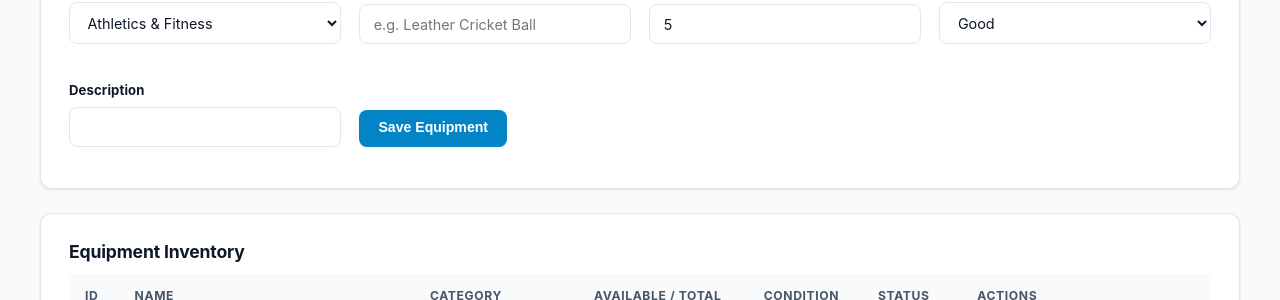
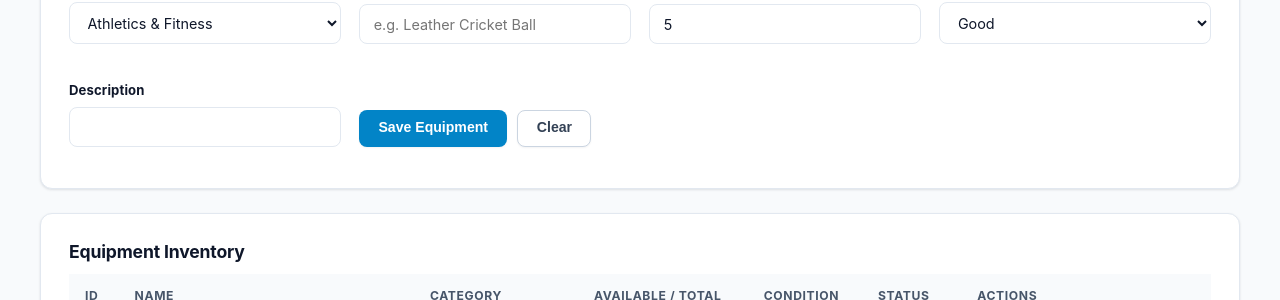
Before and after one commit to 2023ict104/University-Sports-Facility-Equipment-Booking-System, a PHP site: page /admin/manage_equipment.php in a window 1280 px wide. Shown: the part 241-541 px from the top of the page. Run offline with PHP 8.4, Linux system fonts and the light colour scheme; a user stored in the database is signed in; data comes from the database, SQL or seed files in the repository.

Commit message:
Add clear button to equipment management form

```diff
--- a/admin/manage_equipment.php
+++ b/admin/manage_equipment.php
@@ -92,6 +92,7 @@ require_once __DIR__ . '/../includes/header.php';
         </div>
         <div class="form-group" style="display:flex; align-items:flex-end; gap:10px;">
             <button type="submit" class="btn">Save Equipment</button>
+            <button type="reset" class="btn btn-secondary">Clear</button>
         </div>
     </form>
 </div>
```
